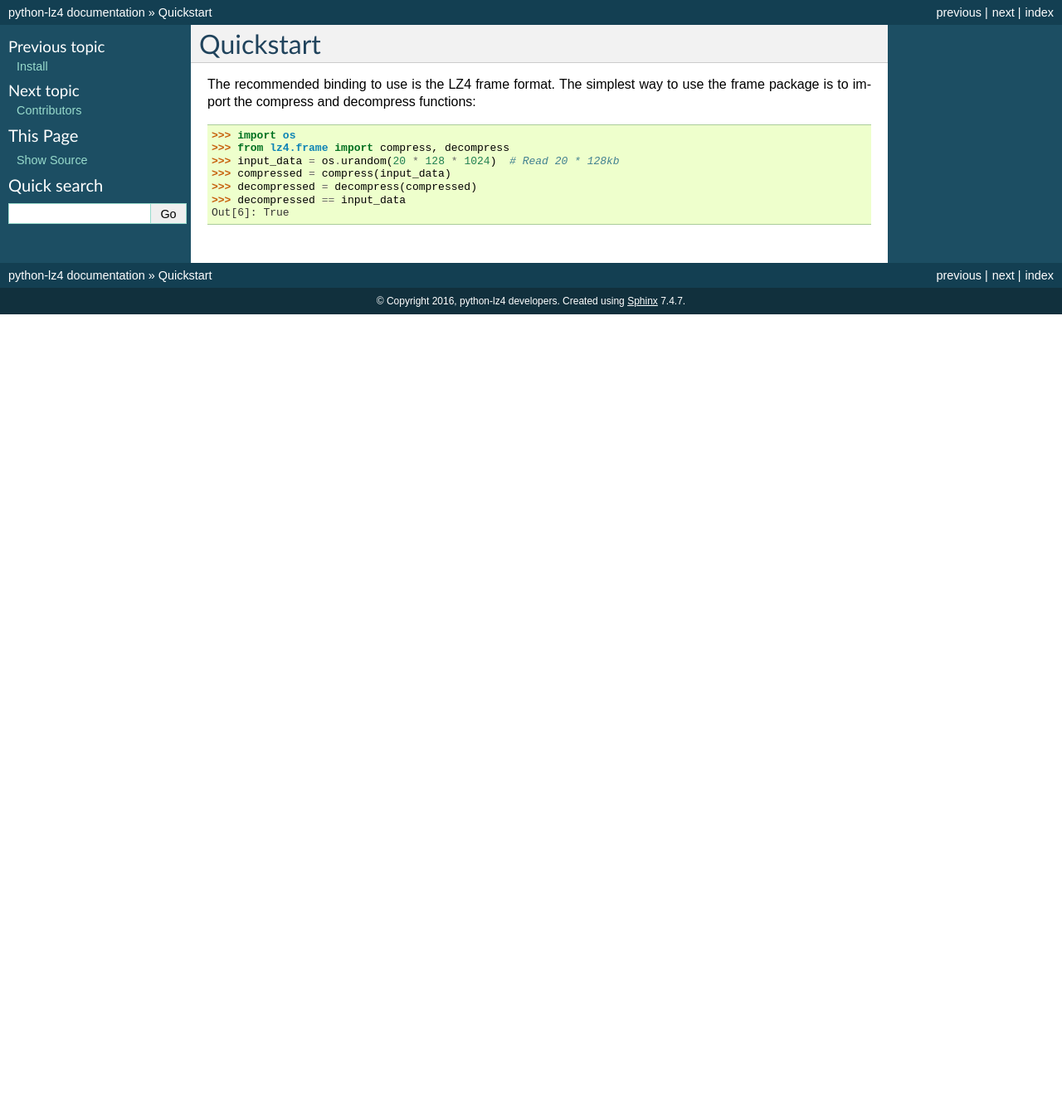
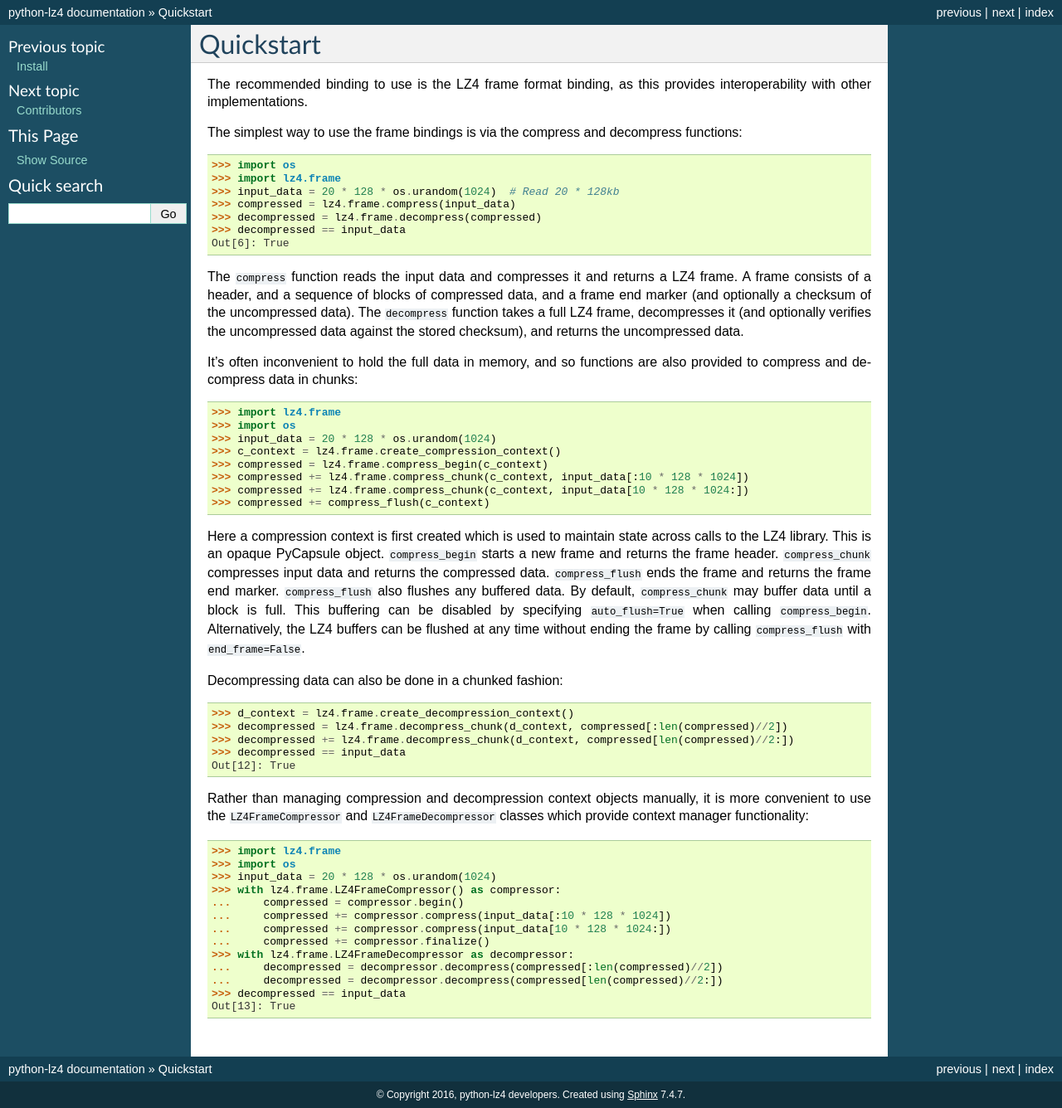
Before and after one commit to python-lz4/python-lz4, a Sphinx documentation site: the page built from docs/quickstart.rst, in a window 1280 px wide. Shown: the whole page at 83% size. Built offline with Sphinx 7.4.7, drawn with Linux system fonts in a browser that asks for light colours; pages that are not in the unit, such as notebooks, are missing from menus; the version number could not be read and is left out; before the commit the page ends 900 px from its top, so only the background shows below that.

Commit message:
Update quickstart.rst with more information

```diff
--- a/docs/quickstart.rst
+++ b/docs/quickstart.rst
@@ -1,13 +1,72 @@
 Quickstart
 ==========
 
-The recommended binding to use is the LZ4 frame format. The simplest way to use
-the frame package is to import the compress and decompress functions::
+The recommended binding to use is the LZ4 frame format binding, as this provides
+interoperability with other implementations.
 
-    >>> import os
-    >>> from lz4.frame import compress, decompress
-    >>> input_data = os.urandom(20 * 128 * 1024)  # Read 20 * 128kb
-    >>> compressed = compress(input_data)
-    >>> decompressed = decompress(compressed)
-    >>> decompressed == input_data
-    Out[6]: True
+The simplest way to use the frame bindings is via the compress and decompress
+functions::
+
+  >>> import os
+  >>> import lz4.frame
+  >>> input_data = 20 * 128 * os.urandom(1024)  # Read 20 * 128kb
+  >>> compressed = lz4.frame.compress(input_data)
+  >>> decompressed = lz4.frame.decompress(compressed)
+  >>> decompressed == input_data
+  Out[6]: True
+
+The ``compress`` function reads the input data and compresses it and returns a
+LZ4 frame. A frame consists of a header, and a sequence of blocks of compressed
+data, and a frame end marker (and optionally a checksum of the uncompressed
+data). The ``decompress`` function takes a full LZ4 frame, decompresses it (and
+optionally verifies the uncompressed data against the stored checksum), and
+returns the uncompressed data.
+
+It's often inconvenient to hold the full data in memory, and so functions are
+also provided to compress and decompress data in chunks::
+
+  >>> import lz4.frame
+  >>> import os
+  >>> input_data = 20 * 128 * os.urandom(1024)
+  >>> c_context = lz4.frame.create_compression_context()
+  >>> compressed = lz4.frame.compress_begin(c_context)
+  >>> compressed += lz4.frame.compress_chunk(c_context, input_data[:10 * 128 * 1024])
+  >>> compressed += lz4.frame.compress_chunk(c_context, input_data[10 * 128 * 1024:])
+  >>> compressed += compress_flush(c_context)
+
+Here a compression context is first created which is used to maintain state
+across calls to the LZ4 library. This is an opaque PyCapsule object.
+``compress_begin`` starts a new frame and returns the frame header.
+``compress_chunk`` compresses input data and returns the compressed data.
+``compress_flush`` ends the frame and returns the frame end marker.
+``compress_flush`` also flushes any buffered data. By default,
+``compress_chunk`` may buffer data until a block is full. This buffering can be
+disabled by specifying ``auto_flush=True`` when calling ``compress_begin``.
+Alternatively, the LZ4 buffers can be flushed at any time without ending the
+frame by calling ``compress_flush`` with ``end_frame=False``.
+
+Decompressing data can also be done in a chunked fashion::
+
+  >>> d_context = lz4.frame.create_decompression_context()
+  >>> decompressed = lz4.frame.decompress_chunk(d_context, compressed[:len(compressed)//2])
+  >>> decompressed += lz4.frame.decompress_chunk(d_context, compressed[len(compressed)//2:])
+  >>> decompressed == input_data
+  Out[12]: True
+
+Rather than managing compression and decompression context objects manually, it
+is more convenient to use the ``LZ4FrameCompressor`` and
+``LZ4FrameDecompressor`` classes which provide context manager functionality::
+
+  >>> import lz4.frame
+  >>> import os
+  >>> input_data = 20 * 128 * os.urandom(1024)
+  >>> with lz4.frame.LZ4FrameCompressor() as compressor:
+  ...     compressed = compressor.begin()
+  ...     compressed += compressor.compress(input_data[:10 * 128 * 1024])
+  ...     compressed += compressor.compress(input_data[10 * 128 * 1024:])
+  ...     compressed += compressor.finalize()
+  >>> with lz4.frame.LZ4FrameDecompressor as decompressor:
+  ...     decompressed = decompressor.decompress(compressed[:len(compressed)//2])
+  ...     decompressed = decompressor.decompress(compressed[len(compressed)//2:])
+  >>> decompressed == input_data
+  Out[13]: True
```
